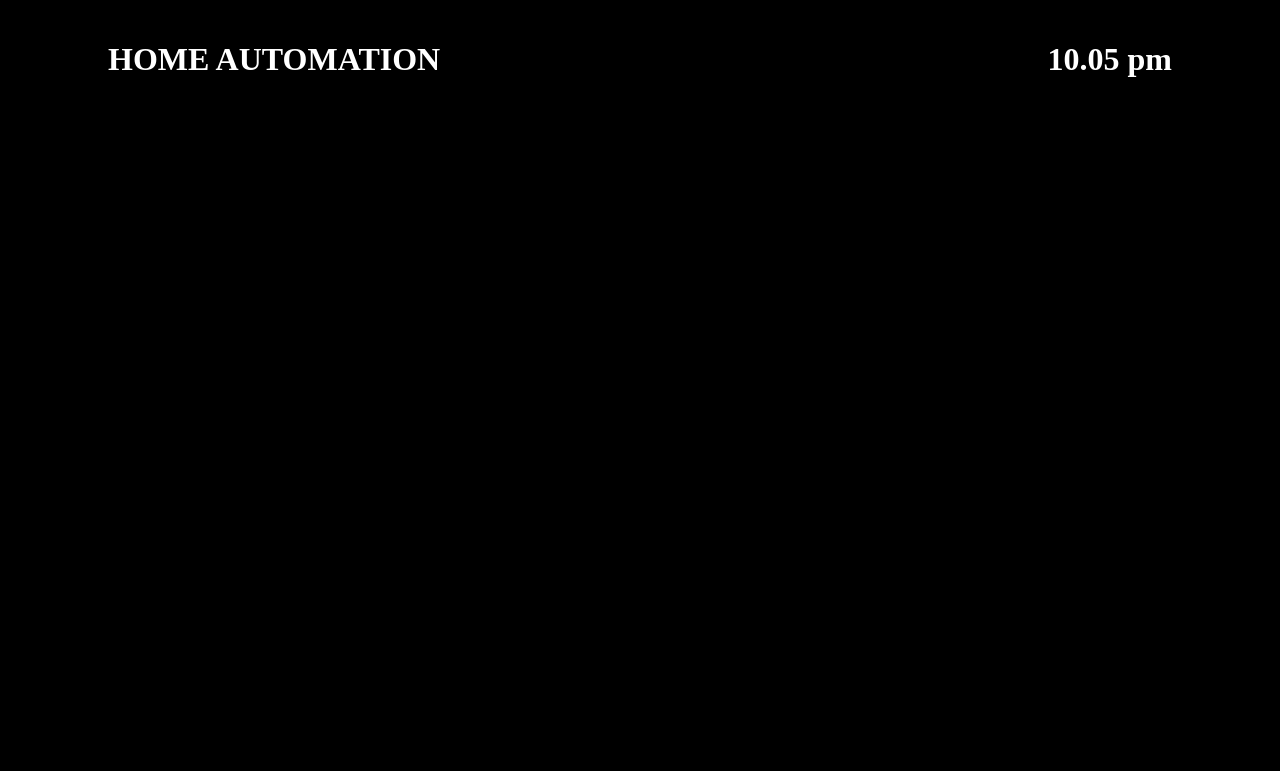
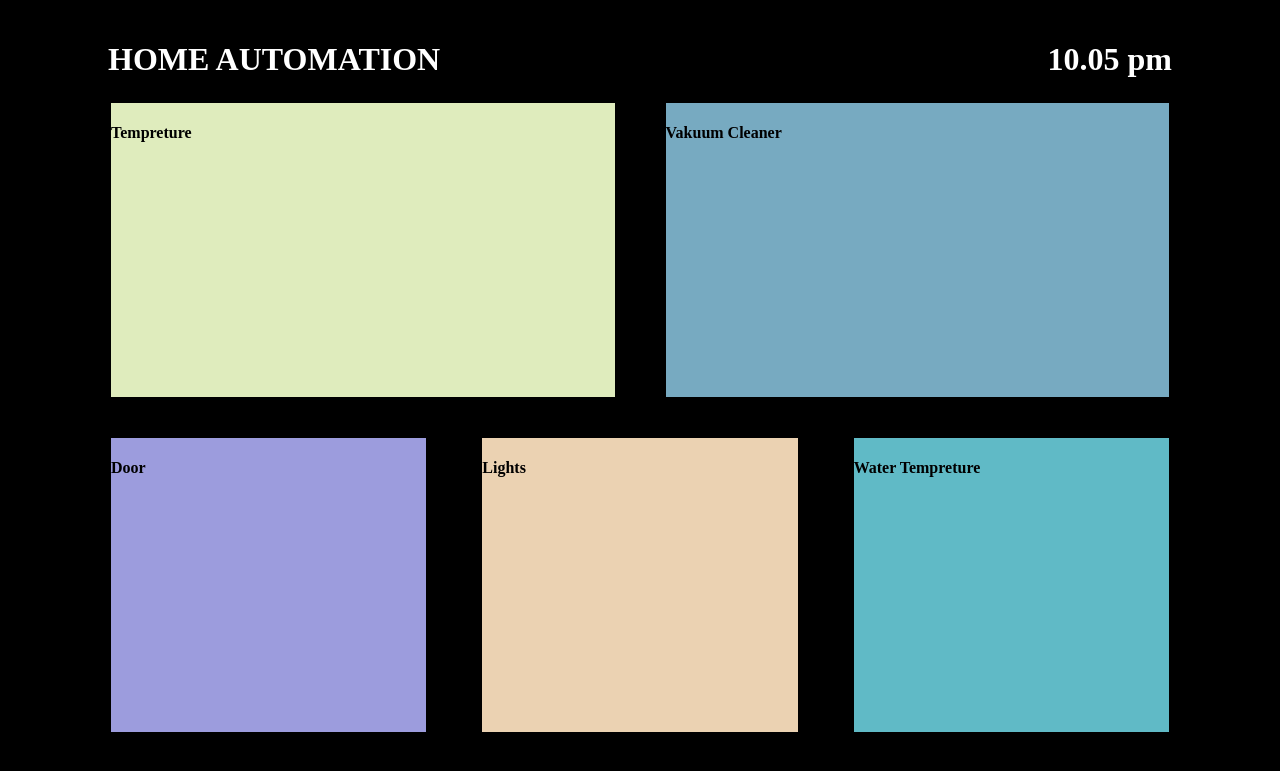
Before and after one commit to MahykBurak/web-project, a PHP site: page /producer.html in a window 1280 px wide. Shown: the top 771 px of the page. Run offline with PHP 8.4, Linux system fonts and the light colour scheme.

Commit message:
Created main layout.

```diff
--- a/producer.css
+++ b/producer.css
@@ -14,3 +14,49 @@ body{
 .clock{
     padding-right: 100px;
 }
+.table_container{
+    display: flex;
+    flex-direction: column;
+
+}
+.row-1{
+    display: grid;
+    grid-template-columns: 2fr 2fr;
+    height: 300px;
+    gap: 45px;
+}
+.temprature{
+    margin-left: 100px;
+  border-style: solid;
+  background-color: #DFECBD;
+}
+.vakuum-cleaner{
+    margin-right: 100px;
+border-style: solid;
+background-color: #77AAC1;
+}
+.row-2{
+    margin-top: 35px;
+    display: grid;
+   grid-template-columns: repeat(3,1fr);
+    height: 300px;
+    gap: 0px;
+   /* flex-wrap: nowrap;*/
+
+}
+.door{
+    margin-left: 100px;
+  border-style: solid;
+  background-color: #9C9CDD;
+}
+.lights{
+    border-style: solid;
+    background-color: #EBD2B2;
+    margin-left: 50px;
+    margin-right: 50px;
+}
+.water-temprature{
+    margin-right: 100px;
+    border-style: solid;
+    background-color: #60BAC6;
+}
--- a/producer.html
+++ b/producer.html
@@ -13,5 +13,30 @@
         <h1 class="clock">10.05 pm</h1>
     </div>
 
+    <div class="table_container">
+        <div class="row-1">
+          <div class="temprature">
+             <h4>Tempreture</h4>
+          </div>
+
+          <div class="vakuum-cleaner">
+             <h4>Vakuum Cleaner</h4>
+          </div>
+        </div>
+
+        <div class="row-2">
+        <div class="door">
+            <h4> Door</h4>
+        </div>
+
+        <div class="lights">
+            <h4> Lights</h4>
+        </div>
+
+        <div class="water-temprature">
+            <h4> Water Tempreture</h4>
+        </div>
+        </div>
+    </div>
 </body>
 </html>
```
